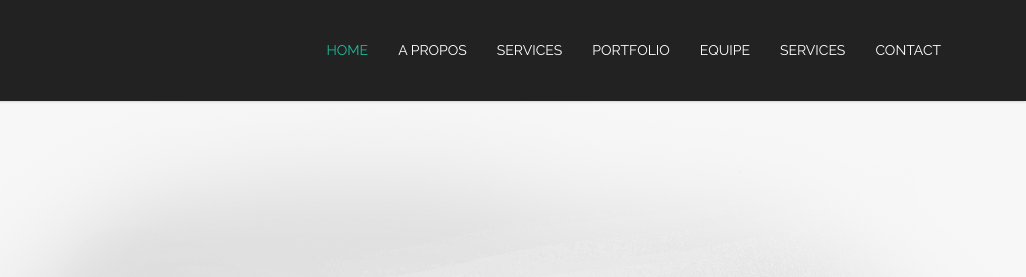
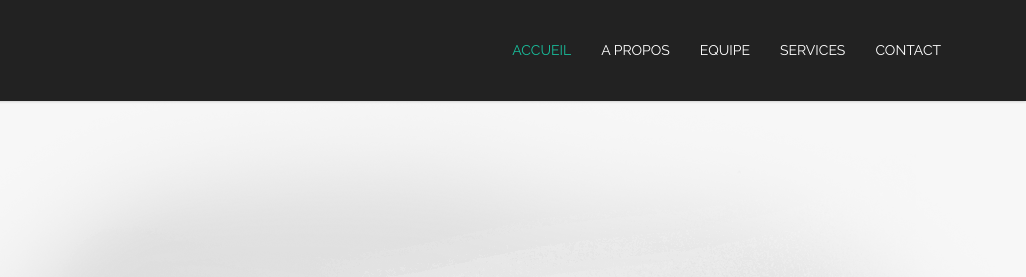
Before and after one commit to TankGeor/ABStest, a plain HTML site: page index.html in a window 1280 px wide. Shown: the top 277 px of the page, 254-1280 px from the left. Drawn offline with Linux system fonts and the light colour scheme.

Commit message:
modif des liens

```diff
--- a/index.html
+++ b/index.html
@@ -36,10 +36,10 @@
 
                 <div class="collapse navbar-collapse navbar-right">
                     <ul class="nav navbar-nav">
-                        <li class="scroll active"><a href="#home">Home</a></li>
+                        <li class="scroll active"><a href="#home">Accueil</a></li>
                         <li class="scroll"><a href="#about">A propos</a></li>
-                        <li class="scroll"><a href="#services">Services</a></li>
-                        <li class="scroll"><a href="#portfolio">Portfolio</a></li>
+                        <!-- <li class="scroll"><a href="#services">Services</a></li> -->
+                        <!-- <li class="scroll"><a href="#portfolio">Portfolio</a></li> -->
                         <li class="scroll"><a href="#our-team">Equipe</a></li>
                         <li class="scroll"><a href="services.html">Services</a></li>
                         <li class="scroll"><a href="#contact-us">Contact</a></li>
```
